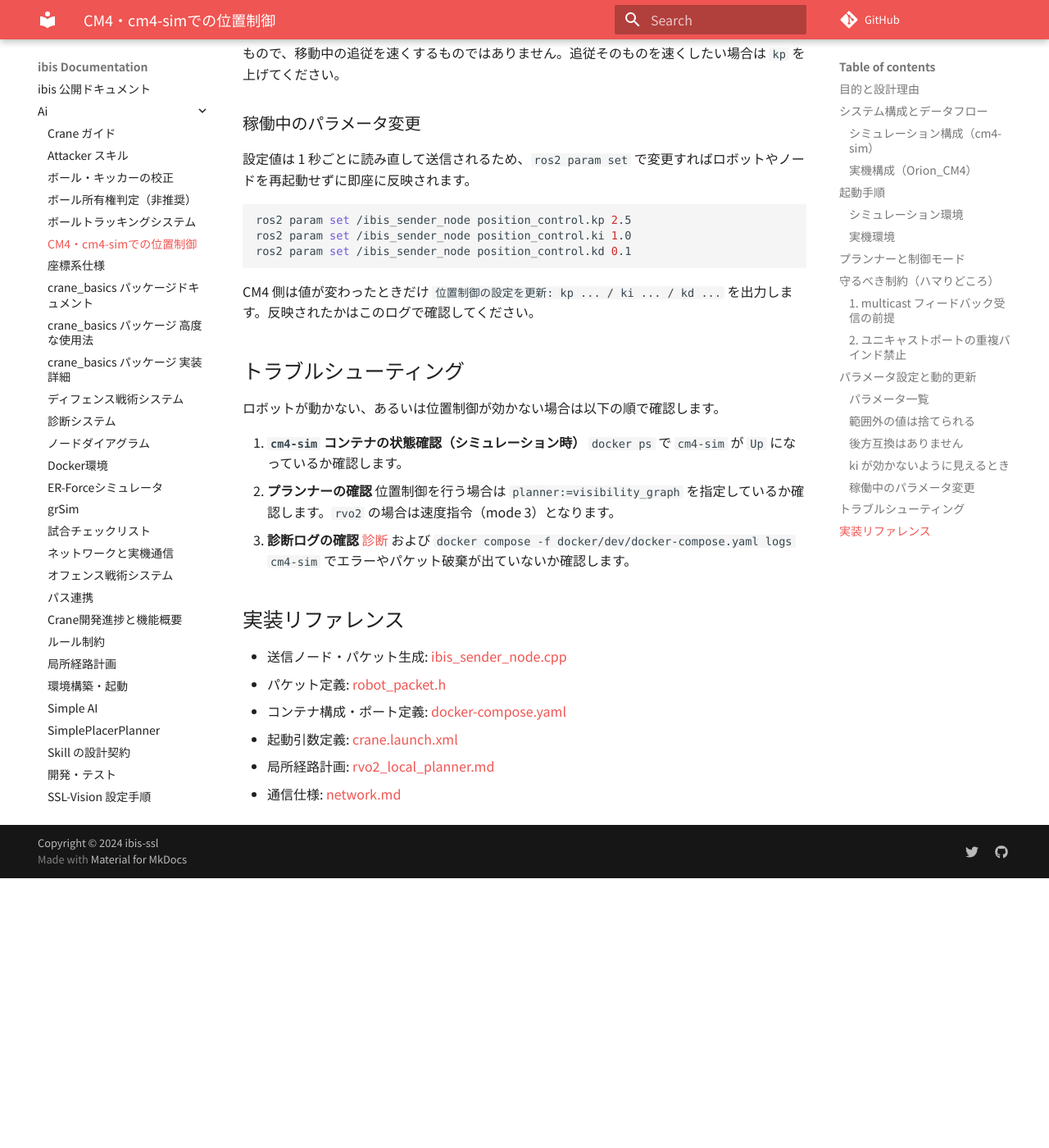
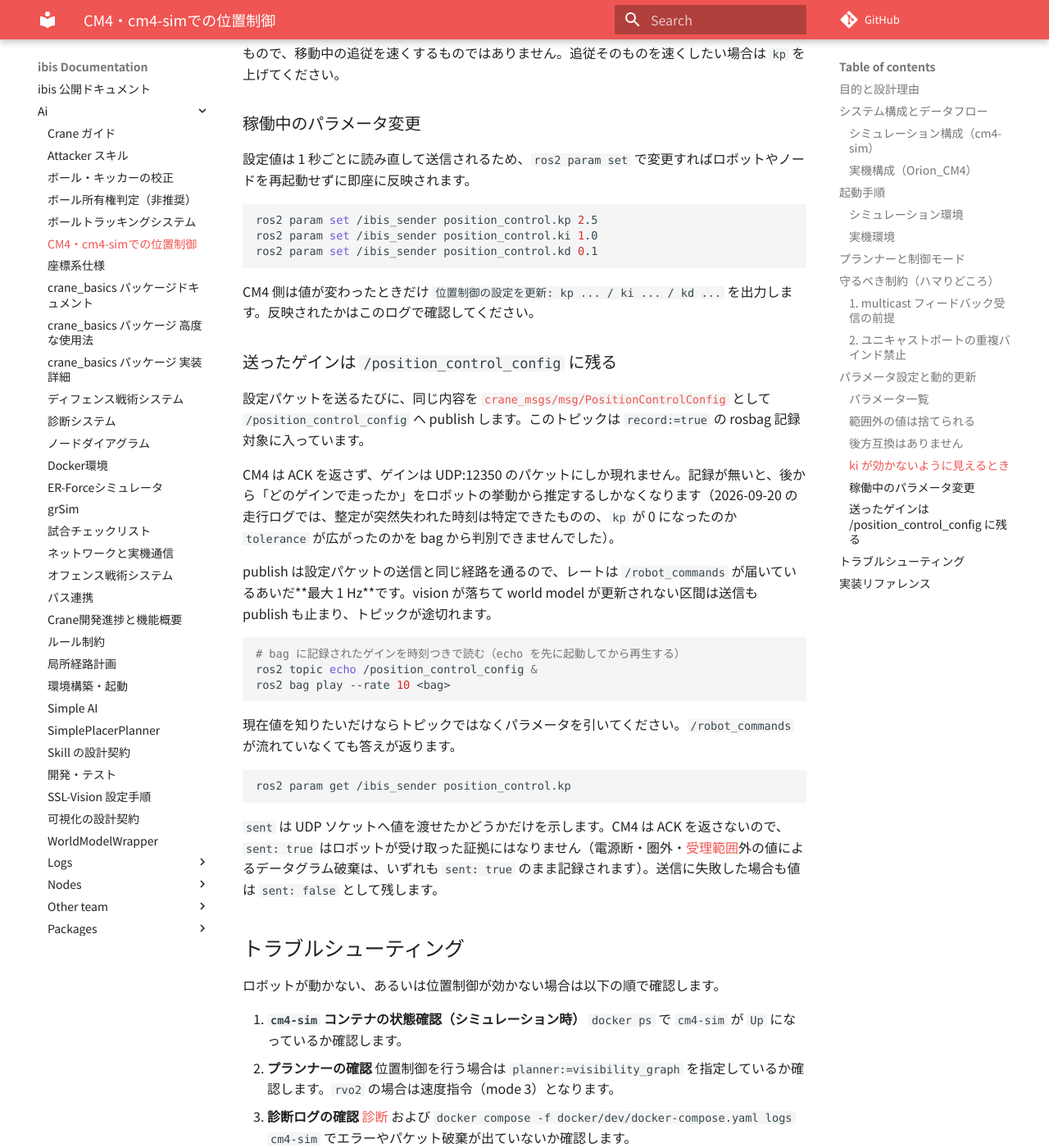
Before and after one commit to ibis-ssl/ibis_documentation, an MkDocs documentation site: the page built from docs/ai/cm4_position_control.md, in a window 1280 px wide and 1400 px high, scrolled down 4726 px. Shown: the whole window at 82% size. Built offline with MkDocs 1.6.1 and Material for MkDocs 9.7.7, drawn with Linux system fonts in a browser that asks for light colours; nearby versions of some CDN libraries; some web fonts are replaced; comment, search, counter and statistics services are not loaded; before the commit the page ends 5797 px from its top, so only the background shows below that.

Commit message:
🔄 synced local 'docs/ai' with remote 'docs'

````diff
--- a/docs/ai/cm4_position_control.md
+++ b/docs/ai/cm4_position_control.md
@@ -147,12 +147,34 @@ CM4 は受信した値をクランプせず、**データグラムごと破棄**
 設定値は 1 秒ごとに読み直して送信されるため、`ros2 param set` で変更すればロボットやノードを再起動せずに即座に反映されます。
 
 ```bash
-ros2 param set /ibis_sender_node position_control.kp 2.5
-ros2 param set /ibis_sender_node position_control.ki 1.0
-ros2 param set /ibis_sender_node position_control.kd 0.1
+ros2 param set /ibis_sender position_control.kp 2.5
+ros2 param set /ibis_sender position_control.ki 1.0
+ros2 param set /ibis_sender position_control.kd 0.1
 ```
 
 CM4 側は値が変わったときだけ `位置制御の設定を更新: kp ... / ki ... / kd ...` を出力します。反映されたかはこのログで確認してください。
+
+### 送ったゲインは `/position_control_config` に残る
+
+設定パケットを送るたびに、同じ内容を [`crane_msgs/msg/PositionControlConfig`](https://github.com/ibis-ssl/crane/blob/develop/crane_msgs/msg/PositionControlConfig.msg) として `/position_control_config` へ publish します。このトピックは `record:=true` の rosbag 記録対象に入っています。
+
+CM4 は ACK を返さず、ゲインは UDP:12350 のパケットにしか現れません。記録が無いと、後から「どのゲインで走ったか」をロボットの挙動から推定するしかなくなります（2026-09-20 の走行ログでは、整定が突然失われた時刻は特定できたものの、`kp` が 0 になったのか `tolerance` が広がったのかを bag から判別できませんでした）。
+
+publish は設定パケットの送信と同じ経路を通るので、レートは `/robot_commands` が届いているあいだ**最大 1 Hz**です。vision が落ちて world model が更新されない区間は送信も publish も止まり、トピックが途切れます。
+
+```bash
+# bag に記録されたゲインを時刻つきで読む（echo を先に起動してから再生する）
+ros2 topic echo /position_control_config &
+ros2 bag play --rate 10 <bag>
+```
+
+現在値を知りたいだけならトピックではなくパラメータを引いてください。`/robot_commands` が流れていなくても答えが返ります。
+
+```bash
+ros2 param get /ibis_sender position_control.kp
+```
+
+`sent` は UDP ソケットへ値を渡せたかどうかだけを示します。CM4 は ACK を返さないので、`sent: true` はロボットが受け取った証拠にはなりません（電源断・圏外・[受理範囲](#範囲外の値は捨てられる)外の値によるデータグラム破棄は、いずれも `sent: true` のまま記録されます）。送信に失敗した場合も値は `sent: false` として残します。
 
 ## トラブルシューティング
 
````
